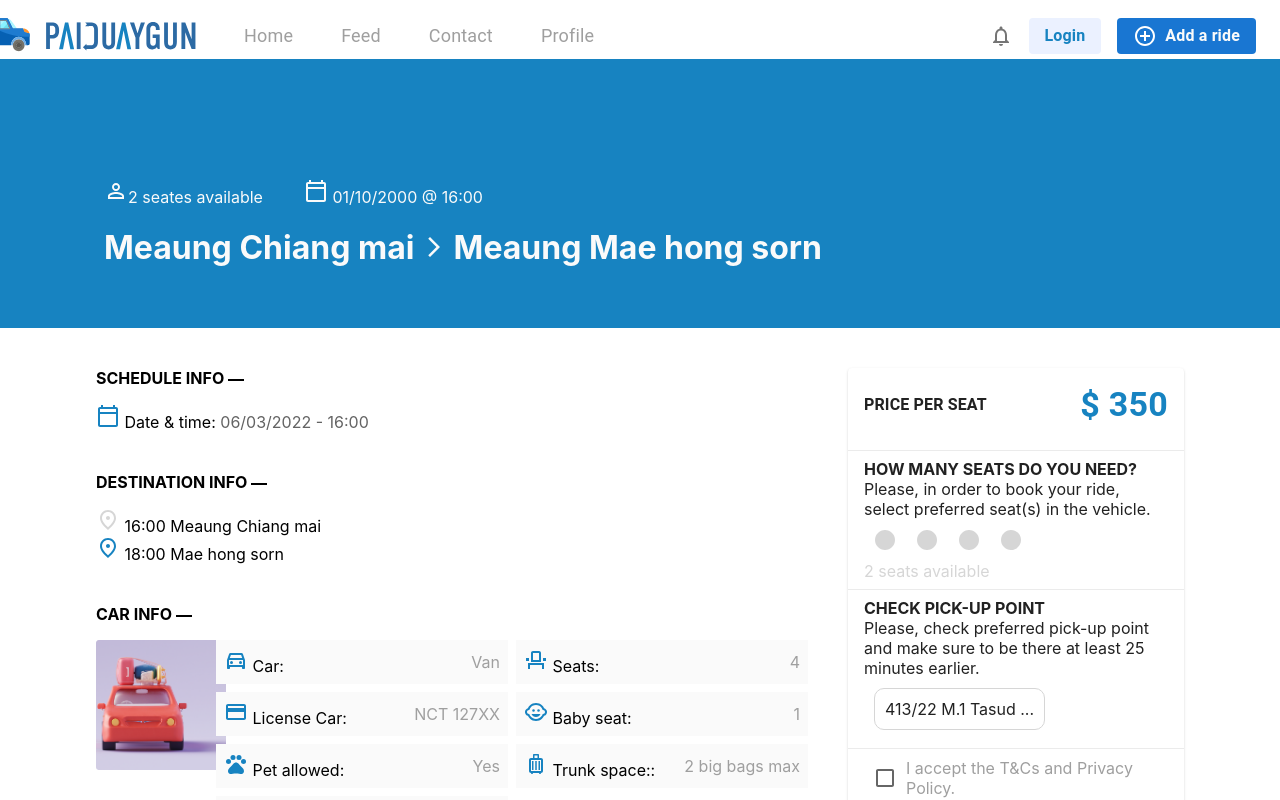
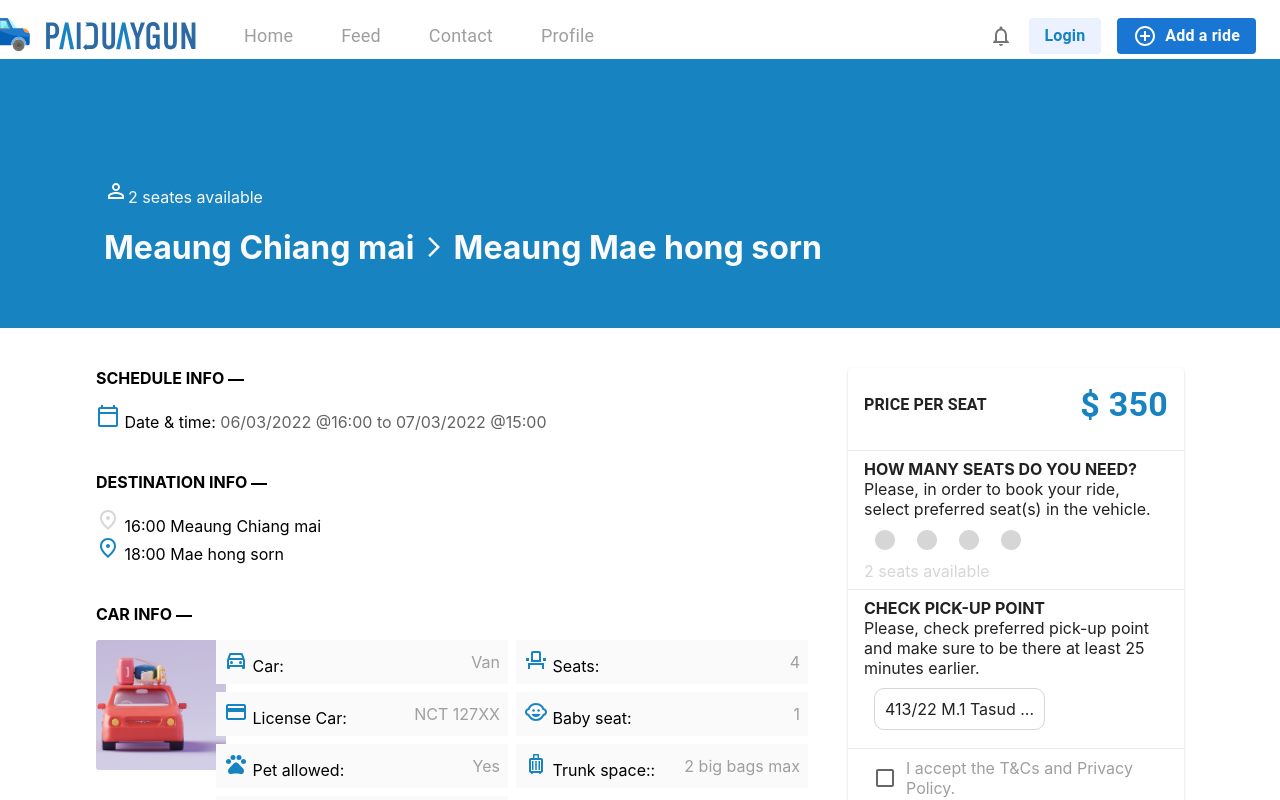
Before and after one commit to ARomaSIZE/paiduaygun, a Next.js app: page /detail_feed in a window 1280 px wide. Shown: the top 800 px of the page. Built offline with nearby package versions, Linux system fonts and the light colour scheme.

Commit message:
deatil feed update

```diff
--- a/pages/detail_feed.js
+++ b/pages/detail_feed.js
@@ -37,9 +37,7 @@ export default function detail_feed() {
                     <Grid item xs={2} marginTop={10} marginLeft={8}>
                         <PersonOutlineOutlinedIcon />2 seates available
                     </Grid>
-                    <Grid item xs={4} marginTop={10}>
-                        <CalendarTodayOutlinedIcon /> 01/10/2000 @ 16:00
-                    </Grid>
+
                     <Grid item xs={12} marginLeft={8}>
                         <h1>Meaung Chiang mai   <ArrowForwardIosOutlinedIcon />   Meaung Mae hong sorn</h1>
                     </Grid>
@@ -59,7 +57,7 @@ export default function detail_feed() {
 
                         </Grid>
 
-                        <CalendarTodayOutlinedIcon sx={{ color: COLORS.B2 }} />  <span >Date & time:</span>  <span style={{ color: COLORS.grey }}> 06/03/2022 - 16:00</span>
+                        <CalendarTodayOutlinedIcon sx={{ color: COLORS.B2 }} />  <span >Date & time:</span>  <span style={{ color: COLORS.grey }}> 06/03/2022 @16:00    to     07/03/2022 @15:00</span>
                         <Grid container marginTop={5} marginBottom={1}>
                             <Grid item sx={2}>
                                 <span style={{ fontWeight: 'bold' }}> DESTINATION INFO</span>
```
